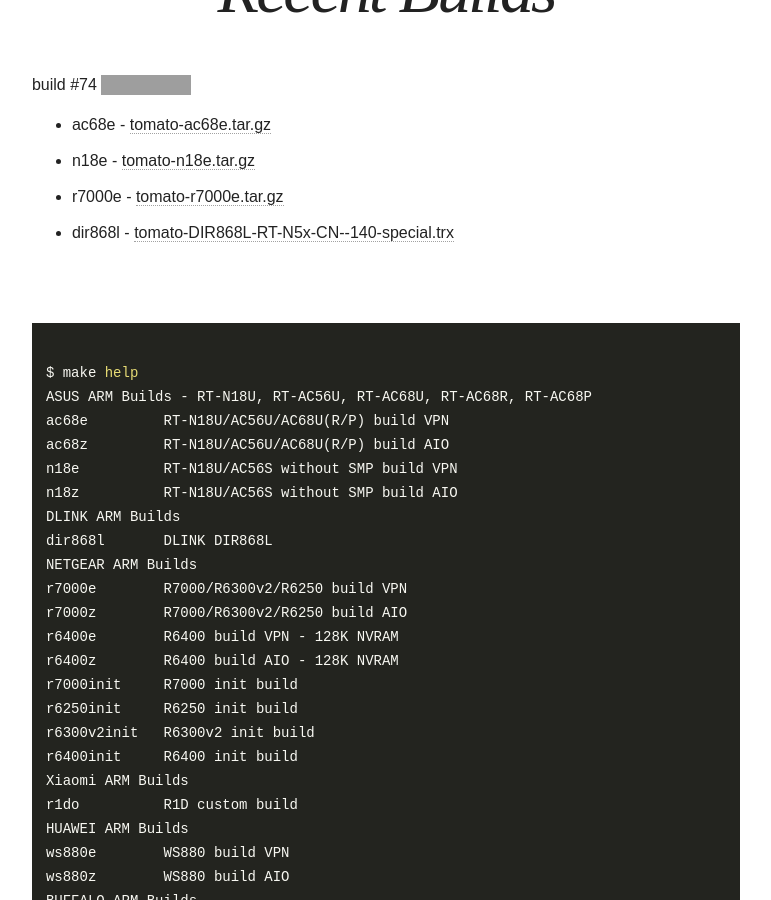
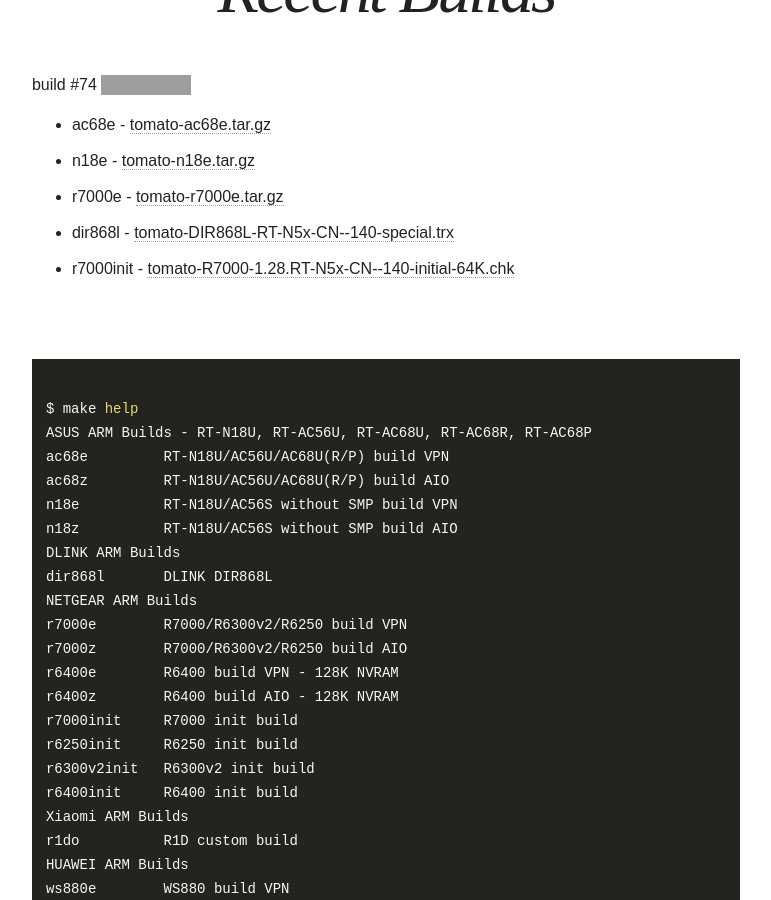
Before and after one commit to oglopss/tomato-arm-ci-jekyll, a Jekyll site: the page built from index.html, in a window 1280 px wide and 900 px high, scrolled down 523 px. Shown: the whole window, without its empty margins (254-1025 px from the left). Built offline with Jekyll 4.4.1, drawn with Linux system fonts in a browser that asks for light colours; nearby versions of some CDN libraries; grey boxes are pictures that could not be loaded.

Commit message:
Travis build 74 r7000init pushed to gh-pages

```diff
--- a/_data/ss.yml
+++ b/_data/ss.yml
@@ -4,3 +4,4 @@ files:
   - 0004 r7000e tomato-r7000e.tar.gz
   - 0002 n18e tomato-n18e.tar.gz
   - 0005 dir868l tomato-DIR868L-RT-N5x-CN--140-special.trx
+  - 0008 r7000init tomato-R7000-1.28.RT-N5x-CN--140-initial-64K.chk
```
Also changed, not shown: 1 other file.
